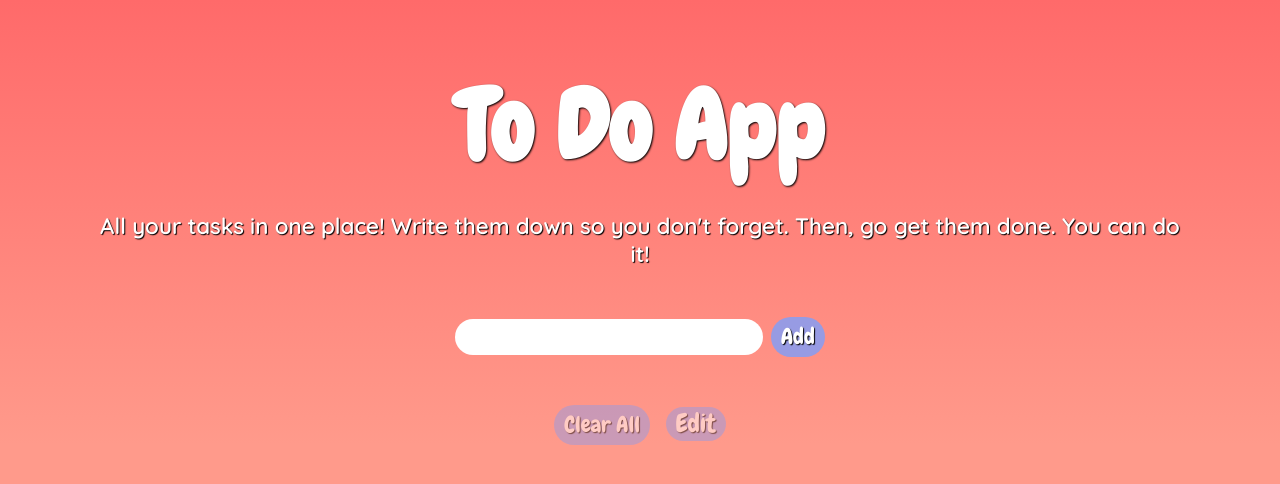
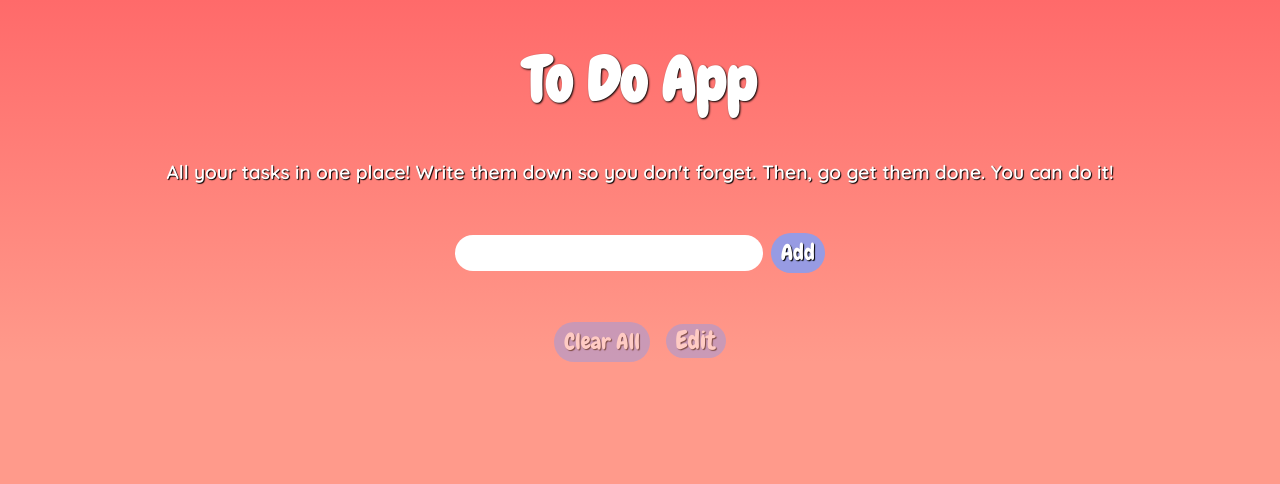
Before and after one commit to mvenn17/A3, a SvelteKit app: page / in a window 1280 px wide. Shown: the top 484 px of the page. Built offline with nearby package versions, Linux system fonts and the light colour scheme.

Commit message:
3rd commit

```diff
--- a/src/routes/+page.svelte
+++ b/src/routes/+page.svelte
@@ -12,7 +12,7 @@
 
      h1 {
           text-shadow: 1px 1px 2px #000000;
-          font-size: 3em;
+          font-size: 1.9em;
      }
 
 </style>
--- a/src/routes/Todo.svelte
+++ b/src/routes/Todo.svelte
@@ -217,6 +217,8 @@
     font-size: 0.7em;
     font-weight: 600;
     padding: 0.5em;
+    background-color:#979be300;
+    color: white;
   }
   ul {
     list-style: none;
--- a/src/style.css
+++ b/src/style.css
@@ -11,14 +11,11 @@ body {
 }
 h3 {
       font-family: "Quicksand", sans-serif;
-      font-size: 0.7em;
+      font-size: 0.6em;
       font-weight: 600;
       padding: 0px 100px;
       margin-bottom: 45px;
       text-shadow: 1px 1px 1px rgb(0, 0, 0);
- }
- h1 {
-      margin-bottom: 0;
  }
   @media screen and (max-width: 850px){
      h3 {
```
